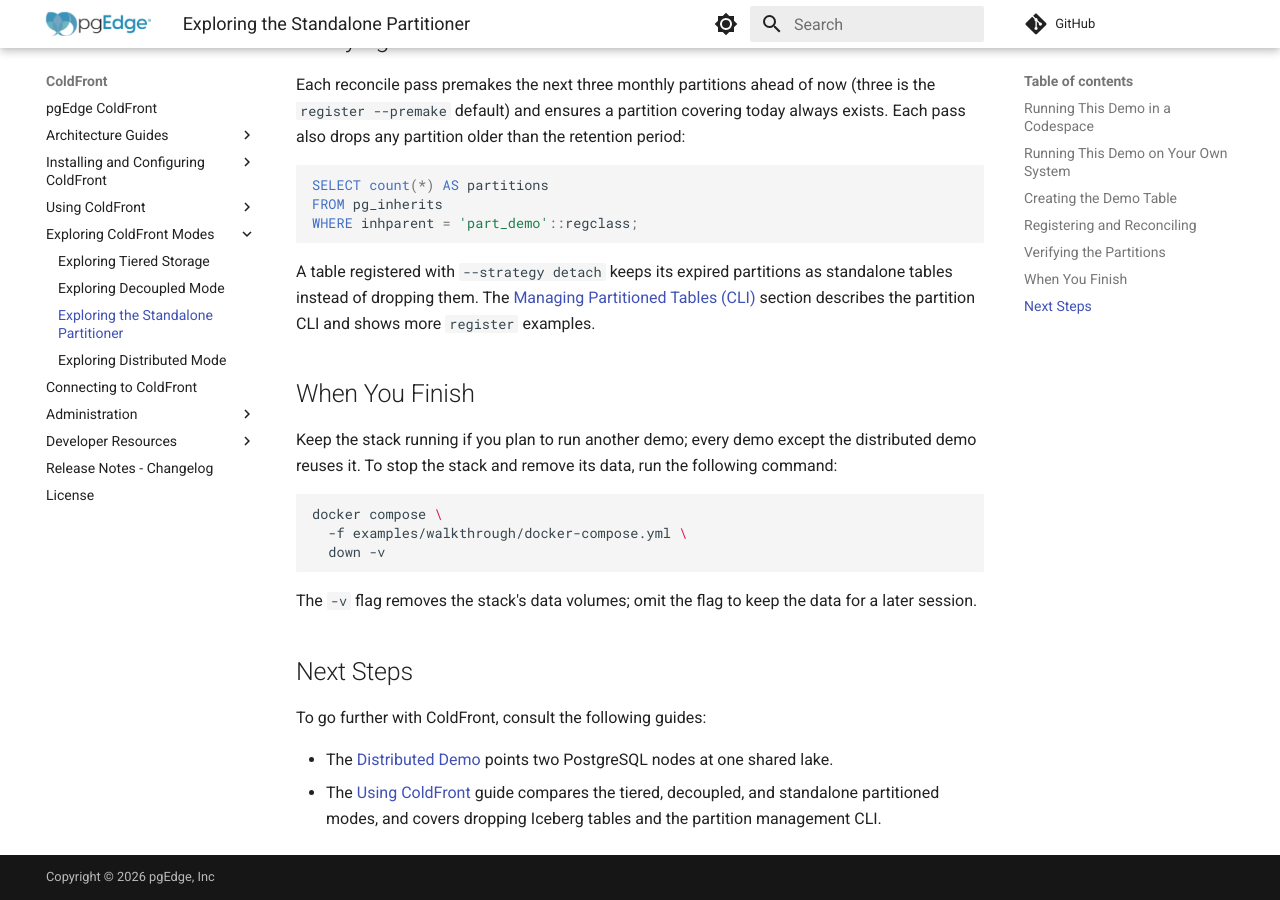
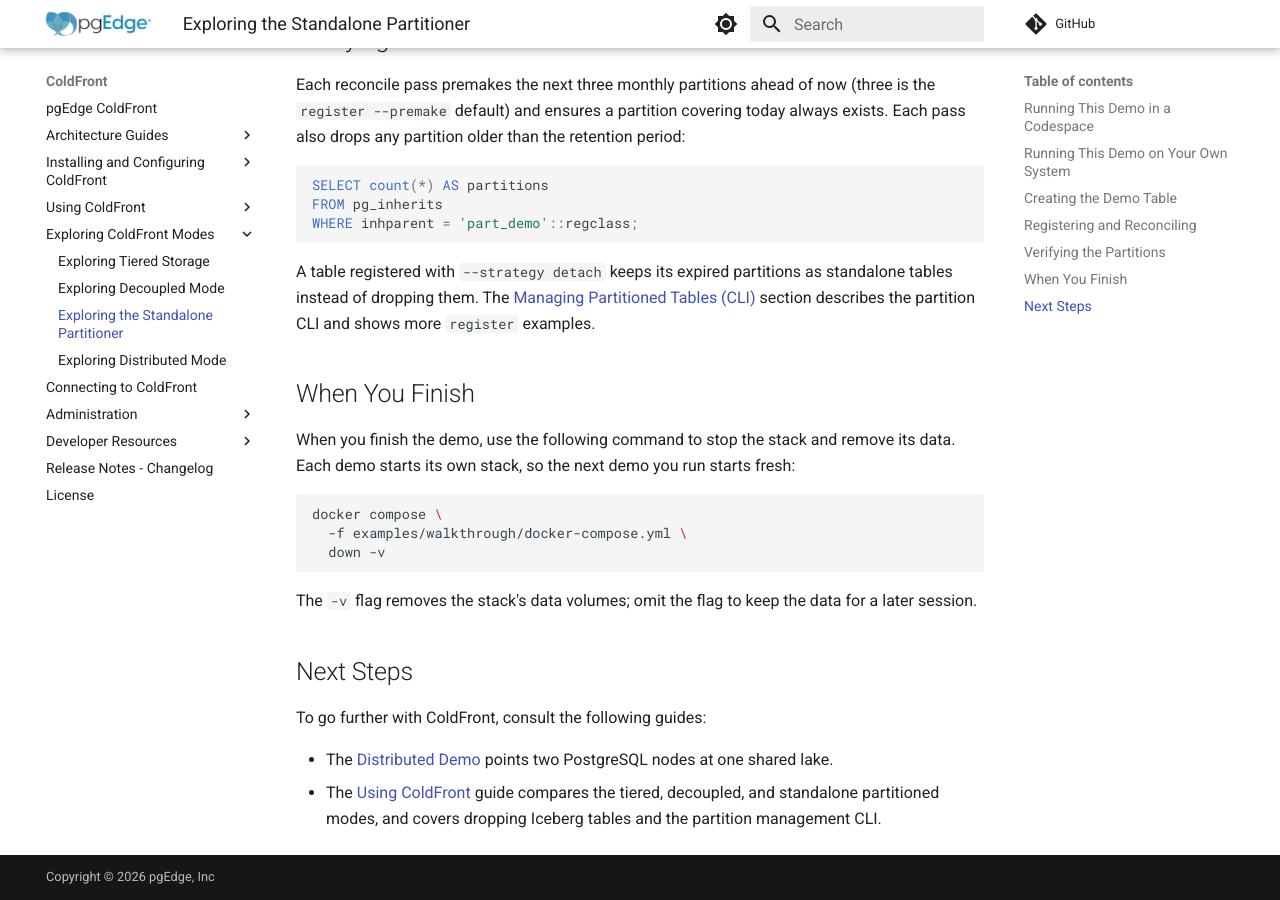
Before and after one commit to pgEdge/coldfront, an MkDocs documentation site: the page built from docs/walkthrough_partitioner.md, in a window 1280 px wide and 900 px high, scrolled down 2432 px. Built offline with MkDocs 1.6.1 and Material for MkDocs 9.7.7, drawn with Linux system fonts in a browser that asks for light colours; comment, search, counter and statistics services are not loaded.

Commit message:
End each demo by tearing down its stack

````diff
--- a/docs/walkthrough_partitioner.md
+++ b/docs/walkthrough_partitioner.md
@@ -134,9 +134,9 @@ section describes the partition CLI and shows more `register` examples.
 
 ## When You Finish
 
-Keep the stack running if you plan to run another demo; every demo except the
-distributed demo reuses it. To stop the stack and remove its data, run the
-following command:
+When you finish the demo, use the following command to stop the stack and
+remove its data. Each demo starts its own stack, so the next demo you run
+starts fresh:
 
 ```bash
 docker compose \
````
Also changed, not shown: docs/walkthrough_decoupled.md (+3 -3 lines), docs/walkthrough_tiered.md (+3 -3 lines).
